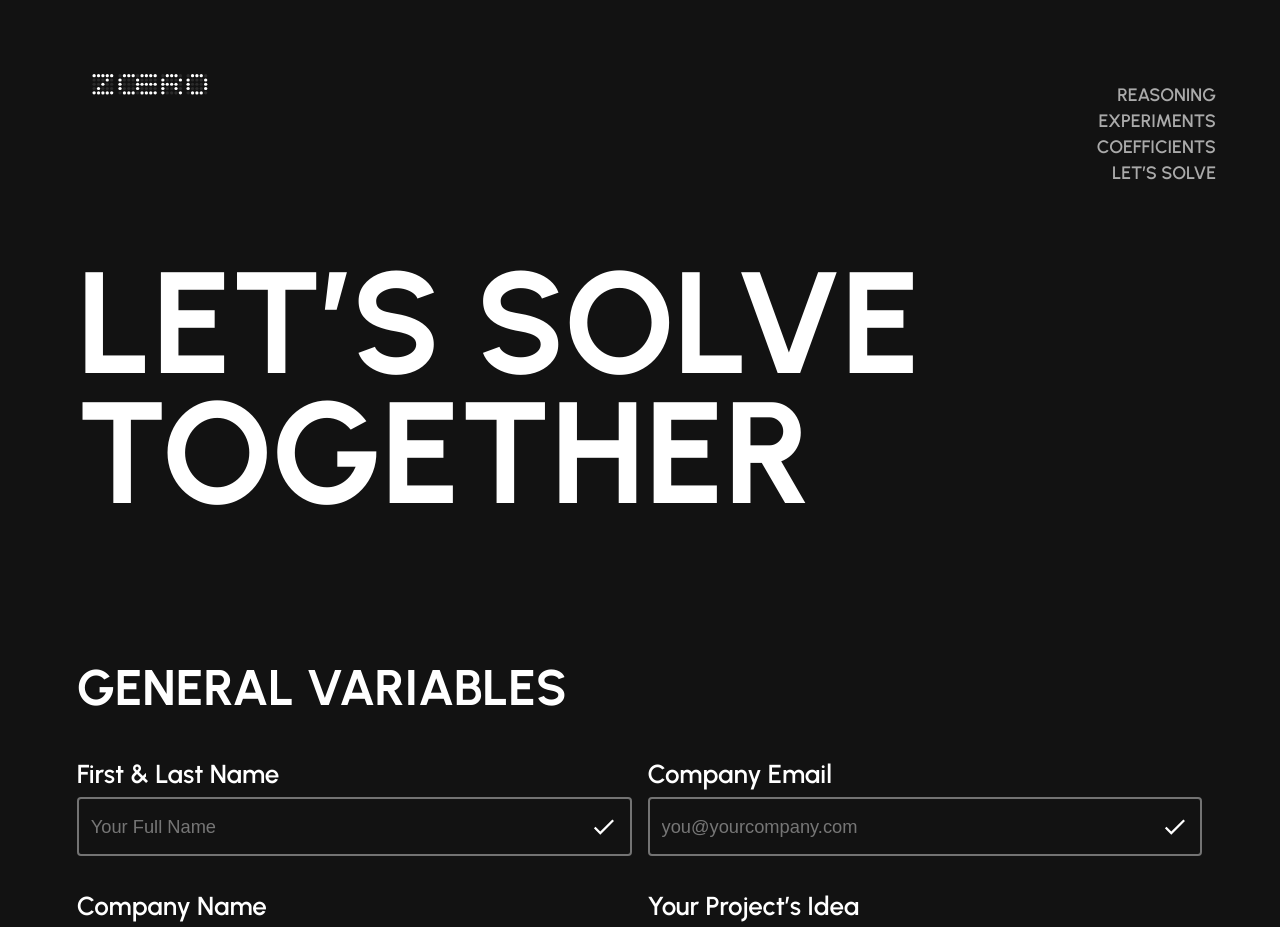
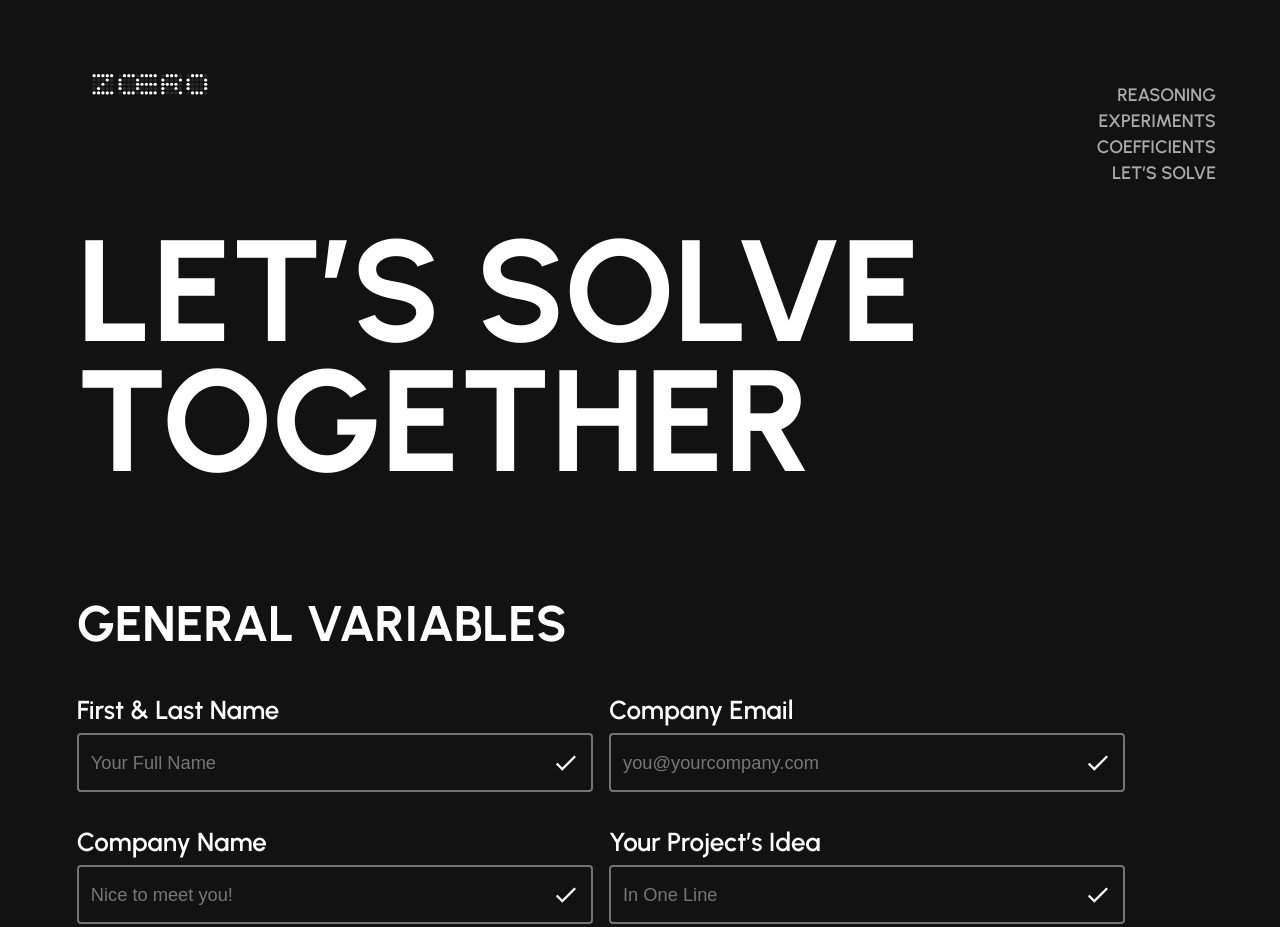
Before and after one commit to ivantrejoc/zoerowebsite, a React (Vite) app: page /contact in a window 1280 px wide. Shown: the top 927 px of the page. Built offline with nearby package versions, Linux system fonts and the light colour scheme.

Commit message:
size changed in contact us, section form

```diff
--- a/src/pages/Contact.jsx
+++ b/src/pages/Contact.jsx
@@ -37,8 +37,8 @@ const Contact = () => {
           position: "relative",
           width: "100%",
           overflow: "hidden",
-          height: "43vh",
-          maxHeight: "43vh",
+          height: "35vh",
+          maxHeight: "35vh",
           marginBottom: 12,
           [theme.breakpoints.down("xxl")]: {
             height: "80vh",
@@ -86,7 +86,7 @@ const Contact = () => {
                 fontSize: "9rem"
               },
               [theme.breakpoints.down("xl")]: {
-                fontSize: "7rem"
+                fontSize: "6.5rem"
               },
               [theme.breakpoints.down("md")]: {
                 fontSize: "5.4375rem"
@@ -121,7 +121,7 @@ const Contact = () => {
           marginBottom: 10,
           [theme.breakpoints.down("xxl")]: {
             height: "135vh",
-            marginBottom: 15
+            marginBottom: 20
           },
           [theme.breakpoints.down("md")]: {
             height: "165vh",
@@ -192,7 +192,7 @@ const Contact = () => {
             columnGap={2}
             sx={{
               width: "100%",
-              height: "25vh",
+              height: "40vh",
               padding: 0,
               overflowX: "hidden",
               marginBottom: 10,
@@ -211,7 +211,7 @@ const Contact = () => {
             <Grid
               item
               xxxs={12}
-              lg={5.91}
+              lg={5.50}
               xxxl={5.93}
               sx={{
                 height: "fit-content",
@@ -266,7 +266,7 @@ const Contact = () => {
             <Grid
               item
               xxxs={12}
-              lg={5.91}
+              lg={5.50}
               xxxl={5.93}
               sx={{
                 height: "fit-content",
@@ -315,7 +315,7 @@ const Contact = () => {
             <Grid
               item
               xxxs={12}
-              lg={5.91}
+              lg={5.50}
               xxxl={5.93}
               sx={{
                 height: "fit-content",
@@ -364,7 +364,7 @@ const Contact = () => {
             <Grid
               item
               xxxs={12}
-              lg={5.91}
+              lg={5.50}
               xxxl={5.93}
               sx={{
                 height: "fit-content",
```
